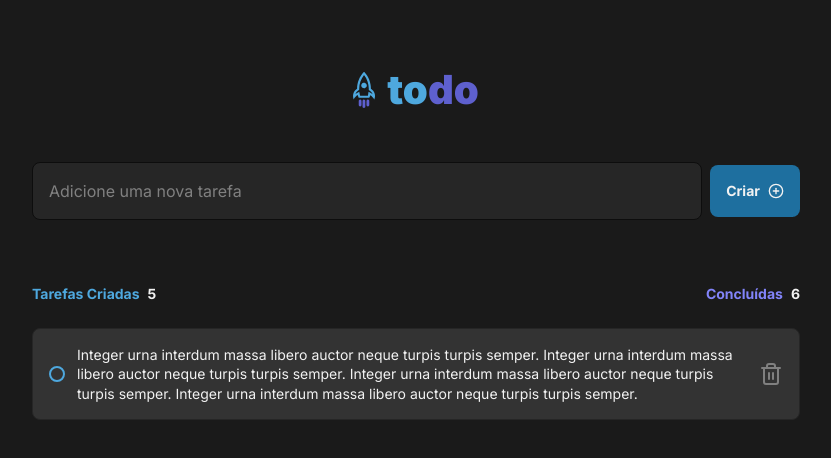
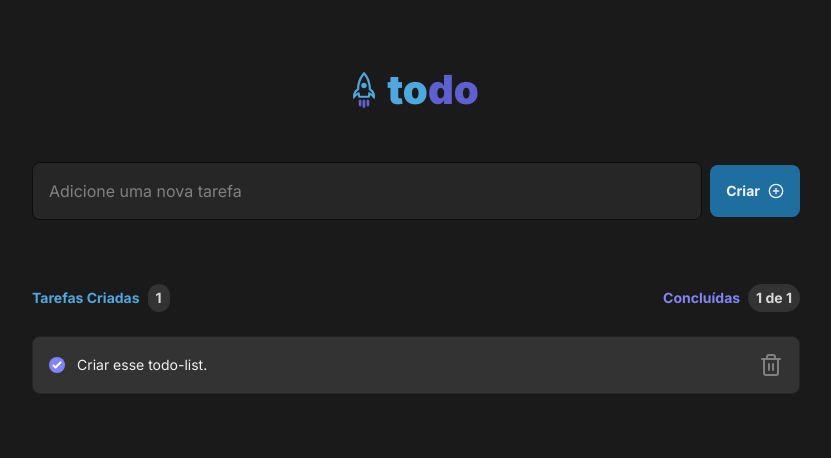
Before and after one commit to renatorrocha/todo-list, a React (Vite) app: page / in a window 1280 px wide. Shown: the top 458 px of the page, without its empty margins (224-1055 px from the left). Built offline with nearby package versions, Linux system fonts and the light colour scheme.

Commit message:
feat: tasks array w/ delete and mark as done

```diff
--- a/src/App.tsx
+++ b/src/App.tsx
@@ -1,7 +1,45 @@
 import { PlusCircle } from "lucide-react";
 import Task from "./components/task";
+import { ChangeEvent, FormEvent, InvalidEvent, useState } from "react";
 
 export default function App() {
+    const [tasks, setTasks] = useState<Task[]>([
+        { text: "Criar esse todo-list.", isDone: true },
+    ]);
+    const [newTask, setNewTask] = useState("");
+
+    function handleCreateNewTask(event: FormEvent) {
+        event.preventDefault();
+
+        setTasks([...tasks, { text: newTask, isDone: false }]);
+        setNewTask("");
+    }
+
+    function handleNewTaskChange(event: ChangeEvent<HTMLInputElement>) {
+        event.target.setCustomValidity("");
+        setNewTask(event.target.value);
+    }
+
+    function handleNewTaskInvalid(event: InvalidEvent<HTMLInputElement>) {
+        event.target.setCustomValidity("Esse campo é obrigatório!");
+    }
+
+    function deleteTask(taskText: string) {
+        setTasks(tasks.filter((task) => task.text !== taskText));
+    }
+
+    function handleToggleDone(taskText: string) {
+        setTasks(
+            tasks.map((task) =>
+                task.text === taskText
+                    ? { ...task, isDone: !task.isDone }
+                    : task
+            )
+        );
+    }
+
+    const totalCompletedTasks = tasks.filter((task) => task.isDone).length;
+
     return (
         <main className="flex flex-col items-center max-w-screen-md m-auto">
             <div className="flex items-center gap-3 pt-[72px] pb-[54px]">
@@ -15,11 +53,18 @@ export default function App() {
                 </p>
             </div>
 
-            <form className="flex items-center w-full gap-2 ">
+            <form
+                className="flex items-center w-full gap-2"
+                onSubmit={handleCreateNewTask}
+            >
                 <input
                     type="text"
                     placeholder="Adicione uma nova tarefa"
                     className="flex flex-1 p-4 text-lg border rounded-lg border-base-gray-700 bg-base-gray-500 placeholder:text-base-gray-300 focus:border-product-purple-dark focus:ring-0 focus:ring-offset-0"
+                    value={newTask}
+                    onChange={handleNewTaskChange}
+                    onInvalid={handleNewTaskInvalid}
+                    required
                 />
 
                 <button
@@ -33,17 +78,30 @@ export default function App() {
 
             <div className="flex flex-col gap-6 pt-16 size-full">
                 <header className="flex justify-between flex-1">
-                    <div className="flex gap-2 text-base font-bold">
-                        <p className="text-product-blue">Tarefas Criadas</p>5
+                    <div className="flex items-center gap-2 text-base font-bold">
+                        <p className="text-product-blue">Tarefas Criadas</p>{" "}
+                        <span className="px-2 py-1 rounded-full bg-base-gray-400 text-base-gray-200">
+                            {tasks.length}
+                        </span>
                     </div>
 
-                    <div className="flex gap-2 text-base font-bold">
-                        <span className="text-product-purple">Concluídas</span>6
+                    <div className="flex items-center gap-2 text-base font-bold">
+                        <span className="text-product-purple">Concluídas</span>{" "}
+                        <span className="px-2 py-1 rounded-full bg-base-gray-400 text-base-gray-200">
+                            {totalCompletedTasks} de {tasks.length}
+                        </span>
                     </div>
                 </header>
 
                 <article className="flex flex-col gap-3">
-                    <Task />
+                    {tasks.map((task) => (
+                        <Task
+                            key={task.text}
+                            task={task}
+                            onDeleteFn={deleteTask}
+                            onToggleDoneFn={handleToggleDone}
+                        />
+                    ))}
                 </article>
             </div>
         </main>
--- a/src/components/task.tsx
+++ b/src/components/task.tsx
@@ -1,22 +1,35 @@
 import { Trash2 } from "lucide-react";
 
-export default function Task() {
+interface ITask {
+    task: Task;
+    onDeleteFn: (text: string) => void;
+    onToggleDoneFn: (text: string) => void;
+}
+
+export default function Task({ task, onDeleteFn, onToggleDoneFn }: ITask) {
+    function handleDeleteTask() {
+        onDeleteFn(task.text);
+    }
+
+    function handleToggleDone() {
+        onToggleDoneFn(task.text);
+    }
+
     return (
         <div className="flex items-center justify-between gap-3 p-4 border rounded-lg bg-base-gray-400 border-base-gray-500">
             <input
                 type="checkbox"
+                checked={task.isDone}
+                onChange={handleToggleDone}
                 className="transition-all rounded-full bg-[transparent] border-2 appearance-none border-product-blue text-product-blue hover:bg-product-blue-dark/20 hover:border-product-blue-dark checked:text-product-purple checked:hover:text-product-purple-dark focus:border-0 focus:outline-none focus:ring-offset-0"
             />
 
-            <p className="flex-1 text-wrap">
-                Integer urna interdum massa libero auctor neque turpis turpis
-                semper. Integer urna interdum massa libero auctor neque turpis
-                turpis semper. Integer urna interdum massa libero auctor neque
-                turpis turpis semper. Integer urna interdum massa libero auctor
-                neque turpis turpis semper.
-            </p>
+            <p className="flex-1 text-wrap">{task.text}</p>
 
-            <Trash2 className="cursor-pointer size-6 text-base-gray-300 hover:text-feedback-danger" />
+            <Trash2
+                className="cursor-pointer size-6 text-base-gray-300 hover:text-feedback-danger"
+                onClick={handleDeleteTask}
+            />
         </div>
     );
 }
--- /dev/null
+++ b/src/types/index.d.ts
@@ -0,0 +1,4 @@
+declare type Task = {
+    isDone: boolean;
+    text: string;
+};
```
